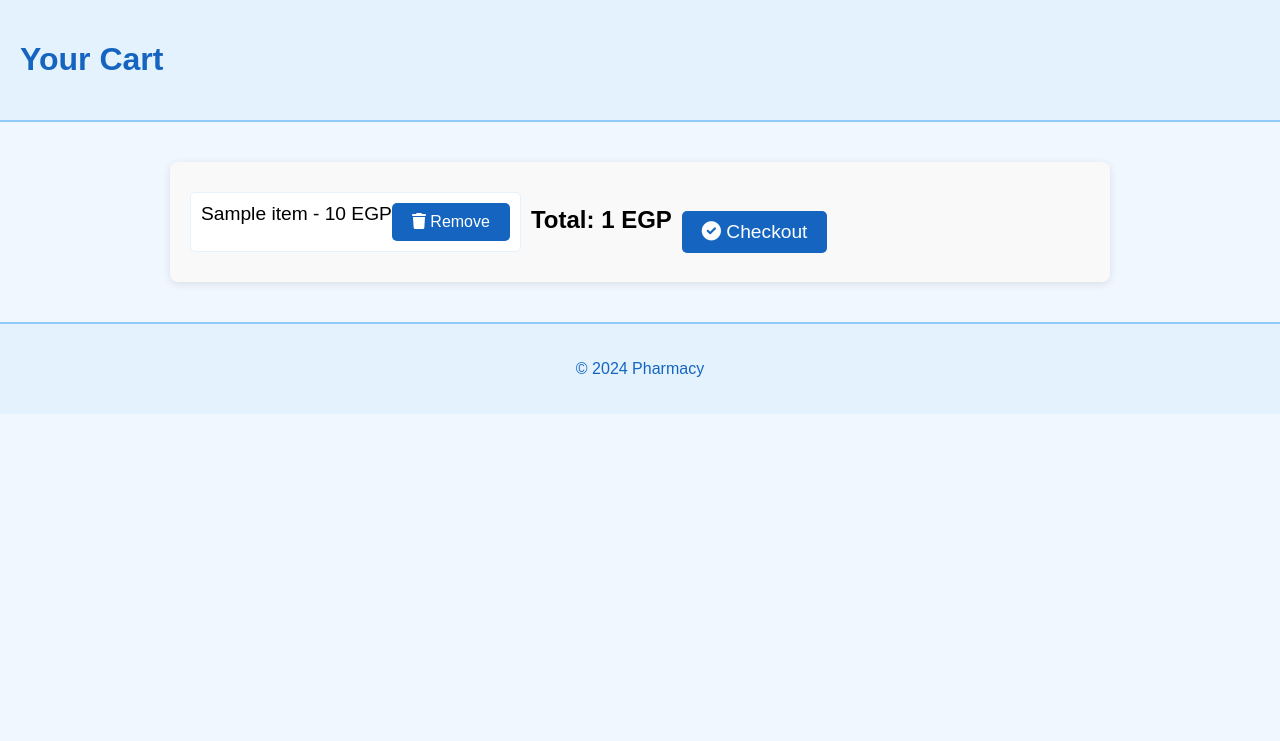
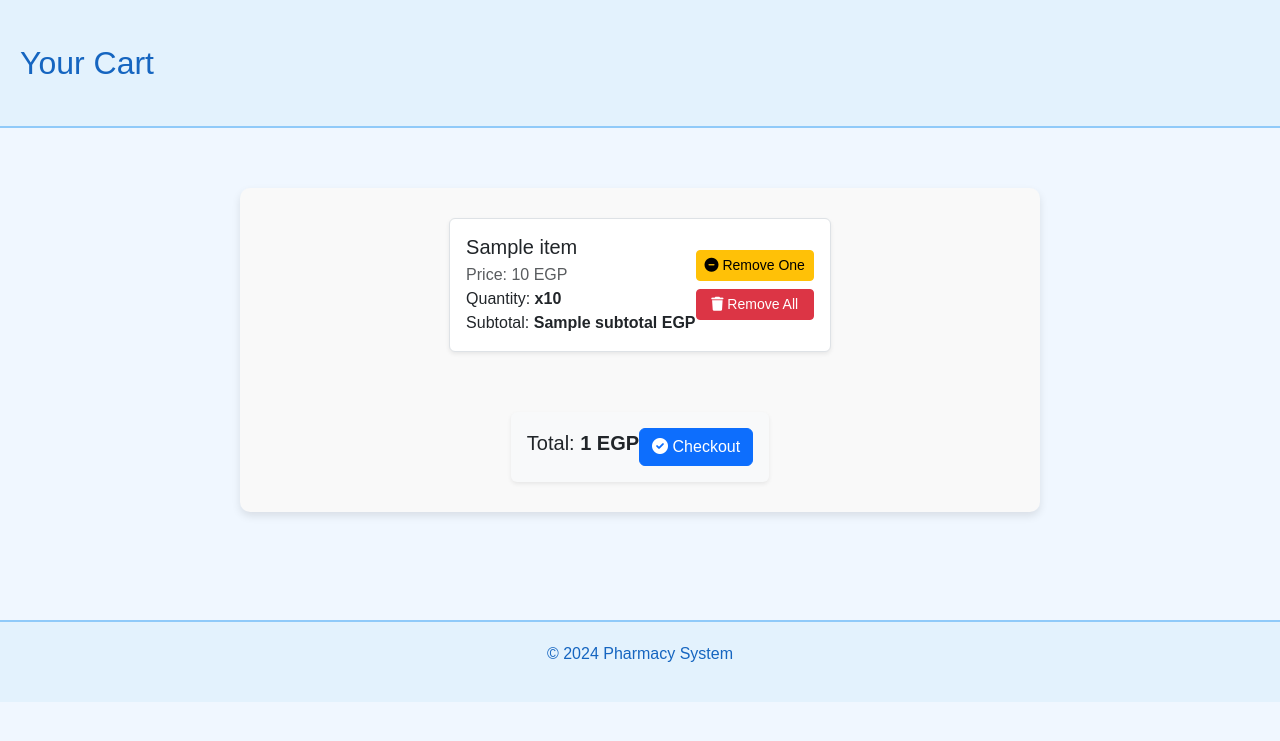
Before and after one commit to AliaMostafa/Pharmacy-Software-System, a Flask app: template templates/cart.html in a window 1280 px wide. Shown: the top 741 px of the page. Run offline with Flask 3, Linux system fonts and the light colour scheme; the template is opened without the code that fills it: most values are stand-ins (such as "Sample title", 1, 10 or a date in 2020).

Commit message:
Enhance cart functionality with price validation, item quantity management, and improved UI design

```diff
--- a/app.py
+++ b/app.py
@@ -179,8 +179,34 @@
 def add_to_cart(medicine_name, medicine_price):
     if 'cart' not in session:
         session['cart'] = []
-    # Create a new item dictionary to add to the cart
-    new_item = {'drugname': medicine_name, 'price': medicine_price}
+
+    try:
+        # Clean and validate price
+        # Remove extra decimal points, keep only first occurrence
+        cleaned_price = medicine_price.split('.')[0]
+        if len(medicine_price.split('.')) > 1:
+            cleaned_price += '.' + medicine_price.split('.')[1]
+        price = float(cleaned_price)
+    except (ValueError, AttributeError):
+        # If price conversion fails, default to 0
+        price = 0.0
+
+    # Check if medicine already in cart
+    for item in session['cart']:
+        if item['drugname'] == medicine_name:
+            item['quantity'] = item.get('quantity', 1) + 1
+            item['price'] = price
+            item['subtotal'] = float(item['quantity'] * price)
+            session.modified = True
+            return
+
+    # Add new item
+    new_item = {
+        'drugname': medicine_name,
+        'price': price,
+        'quantity': 1,
+        'subtotal': price
+    }
     session['cart'].append(new_item)
     session.modified = True
 
@@ -233,17 +259,38 @@
     medicine = Medicine.query.get_or_404(id)
     add_to_cart(medicine.drugname, str(medicine.price))
     return redirect(url_for('dashboard'))
+# Route to remove a single unit of an item from the cart
+@app.route('/remove_one_from_cart/<int:index>', methods=['GET', 'POST'])
+def remove_one_from_cart(index):
+    cart = session.get('cart', [])
+    if 0 <= index < len(cart):
+        cart[index]['quantity'] -= 1
+        # Update the subtotal
+        cart[index]['subtotal'] = cart[index]['quantity'] * cart[index]['price']
+        # If quantity reaches zero, remove the item entirely
+        if cart[index]['quantity'] <= 0:
+            cart.pop(index)
+        session['cart'] = cart
+        session.modified = True
+    return redirect(url_for('cart'))
 
-@app.route('/remove_from_cart/<int:index>')
-def remove_from_cart_route(index):
-    remove_from_cart(index)
+# Route to remove all units of an item from the cart
+@app.route('/remove_all_from_cart/<int:index>', methods=['GET', 'POST'])
+def remove_all_from_cart(index):
+    cart = session.get('cart', [])
+    if 0 <= index < len(cart):
+        cart.pop(index)
+        session['cart'] = cart
+        session.modified = True
     return redirect(url_for('cart'))
+
 
 @app.route('/cart')
 def cart():
     cart_items = session.get('cart', [])
-    total_sum = sum(float(item['price']) for item in cart_items)
+    total_sum = sum(item['subtotal'] for item in cart_items)  # Use subtotal
     return render_template('cart.html', cart_items=cart_items, total_sum=total_sum)
+
 
 @app.route('/checkout')
 def checkout():
--- a/static/style.css
+++ b/static/style.css
@@ -216,68 +216,128 @@
 
 
 .cart-section {
-    padding: 20px;
+    padding: 30px;
     background-color: #f9f9f9;
-    border-radius: 8px;
-    box-shadow: 0 2px 8px rgba(0, 0, 0, 0.1);
-    max-width: 900px;
-    margin: 20px auto;
+    border-radius: 10px;
+    box-shadow: 0 4px 8px rgba(0, 0, 0, 0.1);
+    max-width: 800px;
+    margin: 40px auto;
+    display: flex;
+    flex-direction: column;
+    gap: 20px;
+}
+
+.cart-header {
+    font-size: 2rem;
+    font-weight: bold;
+    color: #1565c0;
+    text-align: center;
+    margin-bottom: 15px;
 }
 
 .cart-item {
     display: flex;
     justify-content: space-between;
-    margin: 10px 0;
-    padding: 10px;
+    align-items: center;
+    padding: 20px;
     background-color: white;
     border: 1px solid #e3f2fd;
-    border-radius: 5px;
-    font-size: 1.2rem;
+    border-radius: 10px;
+    gap: 15px;
+}
+
+.cart-item-left {
+    display: flex;
+    flex-direction: column;
+    gap: 5px;
+    flex-grow: 1;
+}
+
+.cart-item h4 {
+    font-size: 1.4rem;
+    color: #1565c0;
+    margin: 0;
 }
 
 .cart-item span {
-    flex-grow: 1;
+    font-size: 1.1rem;
+    color: #333;
 }
 
-.remove-item {
+.cart-item-buttons {
+    display: flex;
+    flex-direction: column;
+    gap: 10px;
+}
+
+.remove-one-item {
+    background-color: #fdd835;
+    color: #333;
+    padding: 8px 12px;
+    font-size: 1rem;
+    border: none;
+    border-radius: 8px;
+    cursor: pointer;
+    display: flex;
+    align-items: center;
+    justify-content: center;
+}
+
+.remove-one-item:hover {
+    background-color: #fbc02d;
+}
+
+.remove-all-item {
     background-color: #d32f2f;
     color: white;
-    padding: 5px 10px;
+    padding: 8px 12px;
     font-size: 1rem;
     border: none;
-    border-radius: 5px;
+    border-radius: 8px;
     cursor: pointer;
+    display: flex;
+    align-items: center;
+    justify-content: center;
 }
 
-.remove-item:hover {
+.remove-all-item:hover {
     background-color: #c62828;
 }
 
-.total-sum {
+.total-section {
+    display: flex;
+    justify-content: space-between;
+    align-items: center;
+    font-size: 1.6rem;
     font-weight: bold;
-    font-size: 1.5rem;
-    text-align: right;
     margin-top: 20px;
+    padding: 20px;
+    background-color: #e3f2fd;
+    border-radius: 8px;
+    border: 1px solid #90caf9;
 }
 
 .checkout-button {
-    text-align: center;
+    display: flex;
+    justify-content: flex-end;
     margin-top: 20px;
 }
 
 .checkout-button button {
-    padding: 10px 20px;
+    padding: 12px 25px;
     background-color: #1565c0;
     color: white;
     font-size: 1.2rem;
     border: none;
-    border-radius: 5px;
+    border-radius: 8px;
     cursor: pointer;
+    transition: background-color 0.3s ease;
 }
 
 .checkout-button button:hover {
     background-color: #0d47a1;
 }
+
 
 
 .checkout-section {
--- a/templates/cart.html
+++ b/templates/cart.html
@@ -4,42 +4,53 @@
     <meta charset="UTF-8">
     <meta http-equiv="X-UA-Compatible" content="IE=edge">
     <meta name="viewport" content="width=device-width, initial-scale=1.0">
+    <link href="https://cdn.jsdelivr.net/npm/bootstrap@5.3.0-alpha3/dist/css/bootstrap.min.css" rel="stylesheet">
     <link rel="stylesheet" href="{{ url_for('static', filename='style.css') }}">
     <link rel="stylesheet" href="https://cdnjs.cloudflare.com/ajax/libs/font-awesome/6.0.0-beta3/css/all.min.css">
     <title>Cart</title>
 </head>
 <body>
     <header>
-        <h1>Your Cart</h1>
+        <h1 class="text-center my-4">Your Cart</h1>
     </header>
 
-    <main>
+    <main class="container">
         <section class="cart-section">
             {% if cart_items %}
-                <ul id="cart-items">
+                <div class="list-group">
                     {% for item in cart_items %}
-                        <li class="cart-item">
-                            <span>{{ item['drugname'] }} - {{ item['price'] }} EGP</span>
-                            <a href="{{ url_for('remove_from_cart_route', index=loop.index0) }}">
-                                <button class="remove-item"><i class="fas fa-trash"></i> Remove</button>
-                            </a>
-                        </li>
+                        <div class="list-group-item d-flex justify-content-between align-items-center mb-3 p-3 rounded shadow-sm">
+                            <div>
+                                <h5 class="mb-1">{{ item['drugname'] }}</h5>
+                                <p class="mb-0 text-muted">Price: {{ item['price'] }} EGP</p>
+                                <p class="mb-0">Quantity: <strong>x{{ item['quantity'] }}</strong></p>
+                                <p class="mb-0">Subtotal: <strong>{{ item['subtotal'] }} EGP</strong></p>
+                            </div>
+                            <div class="d-flex flex-column">
+                                <a href="{{ url_for('remove_one_from_cart', index=loop.index0) }}" class="btn btn-warning btn-sm mb-2">
+                                    <i class="fas fa-minus-circle"></i> Remove One
+                                </a>
+                                <a href="{{ url_for('remove_all_from_cart', index=loop.index0) }}" class="btn btn-danger btn-sm">
+                                    <i class="fas fa-trash"></i> Remove All
+                                </a>
+                            </div>
+                        </div>
                     {% endfor %}
-                </ul>
-                <p class="total-sum">Total: {{ total_sum }} EGP</p>
-                <div class="checkout-button">
-                    <a href="/checkout">
-                        <button><i class="fas fa-check-circle"></i> Checkout</button>
+                </div>
+                <div class="d-flex justify-content-between align-items-center mt-4 p-3 bg-light rounded shadow-sm">
+                    <h5>Total: <strong>{{ total_sum }} EGP</strong></h5>
+                    <a href="/checkout" class="btn btn-primary">
+                        <i class="fas fa-check-circle"></i> Checkout
                     </a>
                 </div>
             {% else %}
-                <p>Your cart is empty.</p>
+                <p class="text-center">Your cart is empty.</p>
             {% endif %}
         </section>
     </main>
 
-    <footer>
-        <p>&copy; 2024 Pharmacy</p>
+    <footer class="text-center mt-5">
+        <p>&copy; 2024 Pharmacy System</p>
     </footer>
 </body>
 </html>
```
